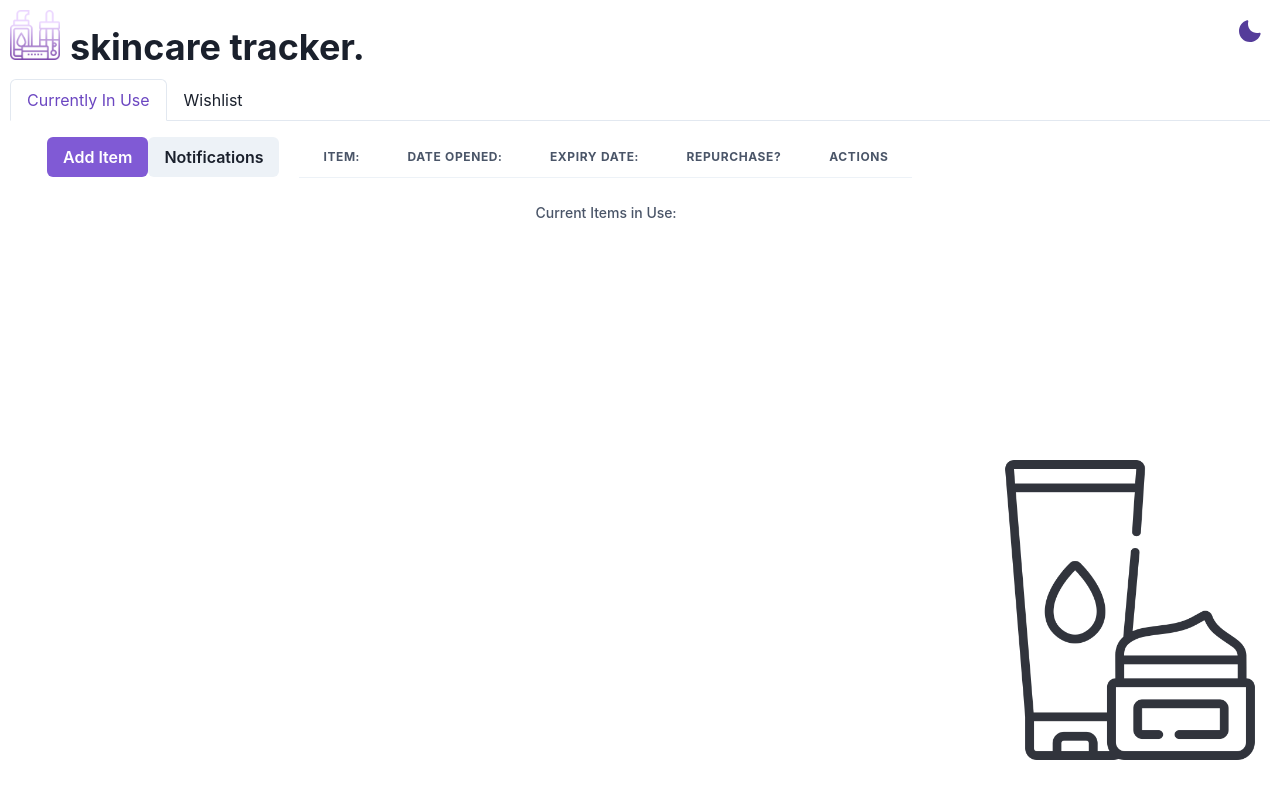
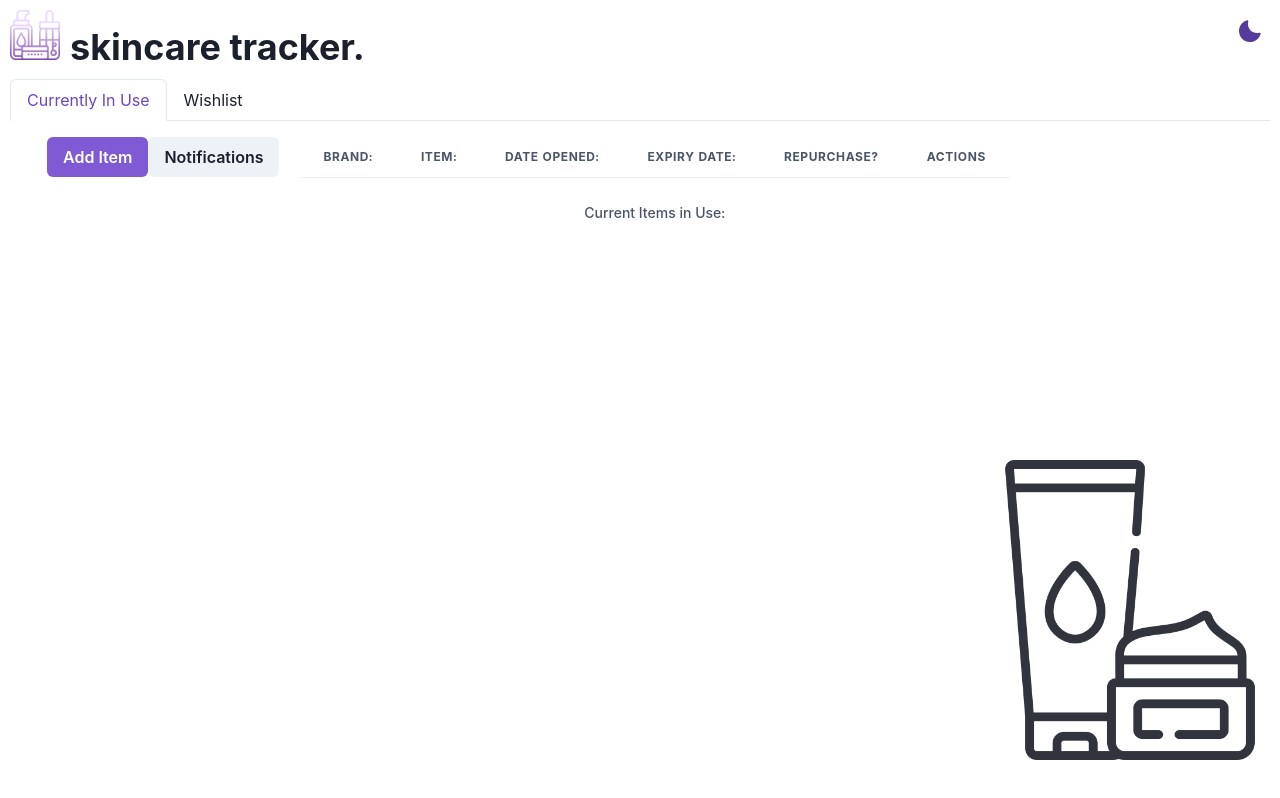
Before and after one commit to vvynz/skincare-tracker, a React (Create React App) app: page / in a window 1280 px wide. Shown: the top 798 px of the page. Built offline with nearby package versions, Linux system fonts and the light colour scheme.

Commit message:
Add input field for brand

```diff
--- a/src/Components/InUse.jsx
+++ b/src/Components/InUse.jsx
@@ -5,6 +5,7 @@ export default function InUse({ item, editItem, deleteItem, toggleRepurchase })
 
   return (
     <Tr>
+      <Th>{item.brand}</Th>
       <Th>{item.itemName}</Th>
       <Th>{item.dateOpened}</Th>
       <Th>{item.expiryDate}</Th>
--- a/src/Components/InUseEditable.jsx
+++ b/src/Components/InUseEditable.jsx
@@ -3,6 +3,9 @@ import { Tr, Th, Input, Button, Checkbox } from "@chakra-ui/react";
 export default function InUseEditable({ editFormData, handleEditFormChange, cancel }) {
   return (
     <Tr>
+      <Th>
+        <Input name="brand" value={editFormData.brand} onChange={handleEditFormChange} />
+      </Th>
       <Th>
         <Input name="itemName" value={editFormData.itemName} required="required" onChange={handleEditFormChange} />
       </Th>
--- a/src/Components/ItemForm.jsx
+++ b/src/Components/ItemForm.jsx
@@ -293,6 +293,7 @@ export default function ProductForm() {
             <TableCaption>Current Items in Use:</TableCaption>
             <Thead>
               <Tr>
+                <Th>Brand:</Th>
                 <Th>Item:</Th>
                 <Th>Date Opened:</Th>
                 <Th>Expiry Date:</Th>
```
